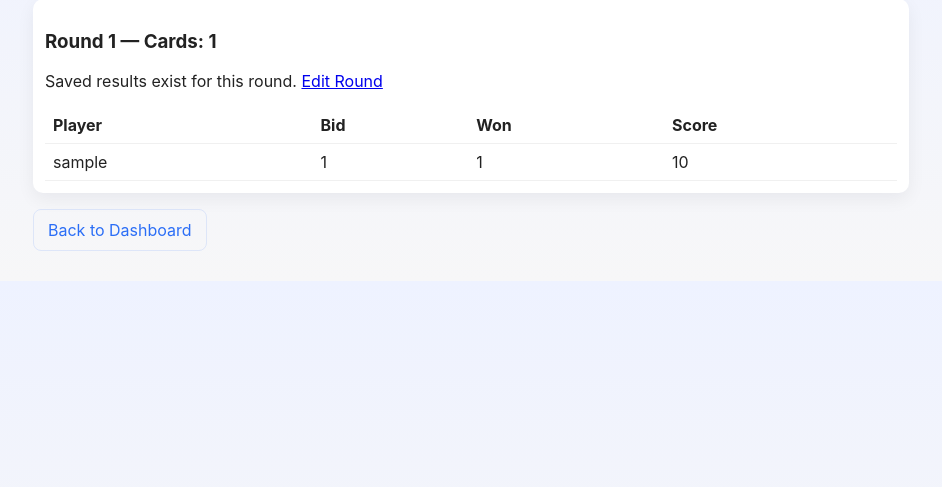
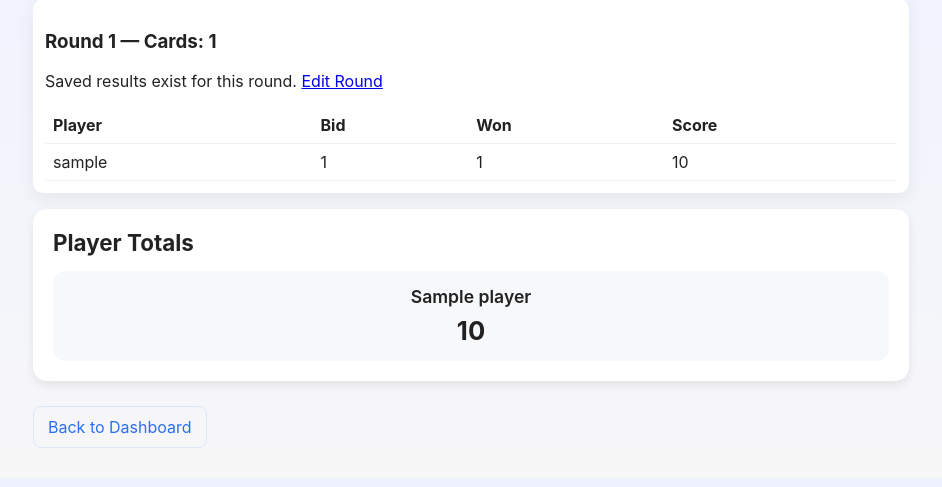
Before and after one commit to buzzkc/dirt-scorekeeper, a PHP site: page /public/game.php?game_id=1 in a window 1280 px wide. Shown: the part 136-623 px from the top of the page, without its empty margins (169-1111 px from the left). Run offline with PHP 8.4, Linux system fonts and the light colour scheme; tables that the repository leaves empty hold one stand-in row (values such as "Sample post").

Commit message:
add game summary

```diff
--- a/web/public/game.php
+++ b/web/public/game.php
@@ -1,6 +1,7 @@
 <?php
 require_once __DIR__.'/../config/db.php';
 require_once __DIR__.'/score.php';
+
 
 $game_id = isset($_GET['game_id']) ? intval($_GET['game_id']) : 0;
 if (!$game_id) { header('Location: index.php'); exit; }
@@ -26,6 +27,33 @@ $roundsMap = [];
 foreach ($roundRows as $r) {
     $roundsMap[$r['round_number']][] = $r;
 }
+
+// Fetch players in this game
+$playersStmt = $pdo->prepare("
+    SELECT p.id, p.name
+    FROM game_players gp
+    JOIN players p ON p.id = gp.player_id
+    WHERE gp.game_id = ?
+");
+$playersStmt->execute([$game_id]);
+$players = $playersStmt->fetchAll(PDO::FETCH_ASSOC);
+
+// Fetch total score per player
+$totalsStmt = $pdo->prepare("
+    SELECT player_id, SUM(score) as total_score
+    FROM rounds
+    WHERE game_id = ?
+    GROUP BY player_id
+");
+$totalsStmt->execute([$game_id]);
+$totalsRaw = $totalsStmt->fetchAll(PDO::FETCH_ASSOC);
+
+// Format totals into associative array
+$totals = [];
+foreach ($totalsRaw as $row) {
+    $totals[$row['player_id']] = $row['total_score'];
+}
+
 ?>
 <!doctype html>
 <html>
@@ -84,7 +112,20 @@ foreach ($roundRows as $r) {
       <?php endif; ?>
     </section>
   <?php endfor; ?>
+	<section class="summary-card">
+		<h2>Player Totals</h2>
 
+		<div class="totals-grid">
+			<?php foreach ($players as $p): ?>
+				<div class="total-box">
+					<div class="player-name"><?= htmlspecialchars($p['name']) ?></div>
+					<div class="player-total">
+						<?= $totals[$p['id']] ?? 0 ?>
+					</div>
+				</div>
+			<?php endforeach; ?>
+		</div>
+	</section>
   <a class="btn outline" href="index.php">Back to Dashboard</a>
 </main>
 <script src="js/app.js"></script>
```
